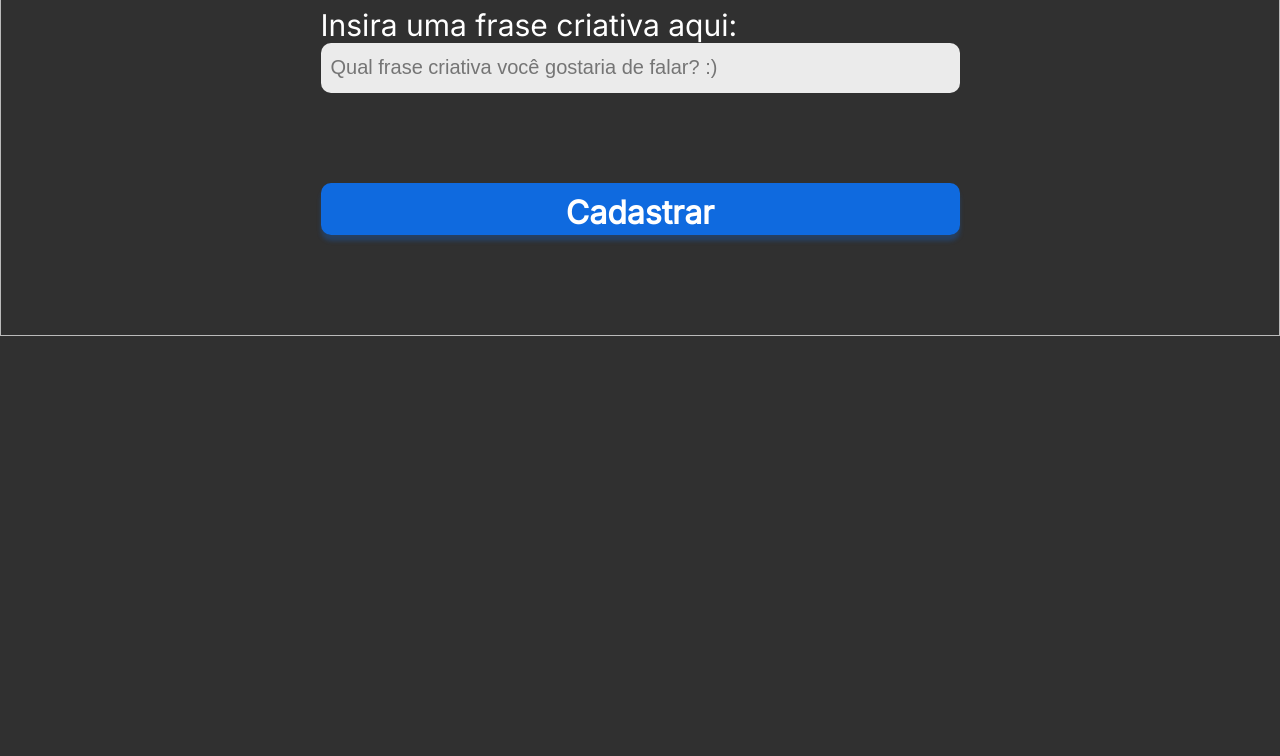
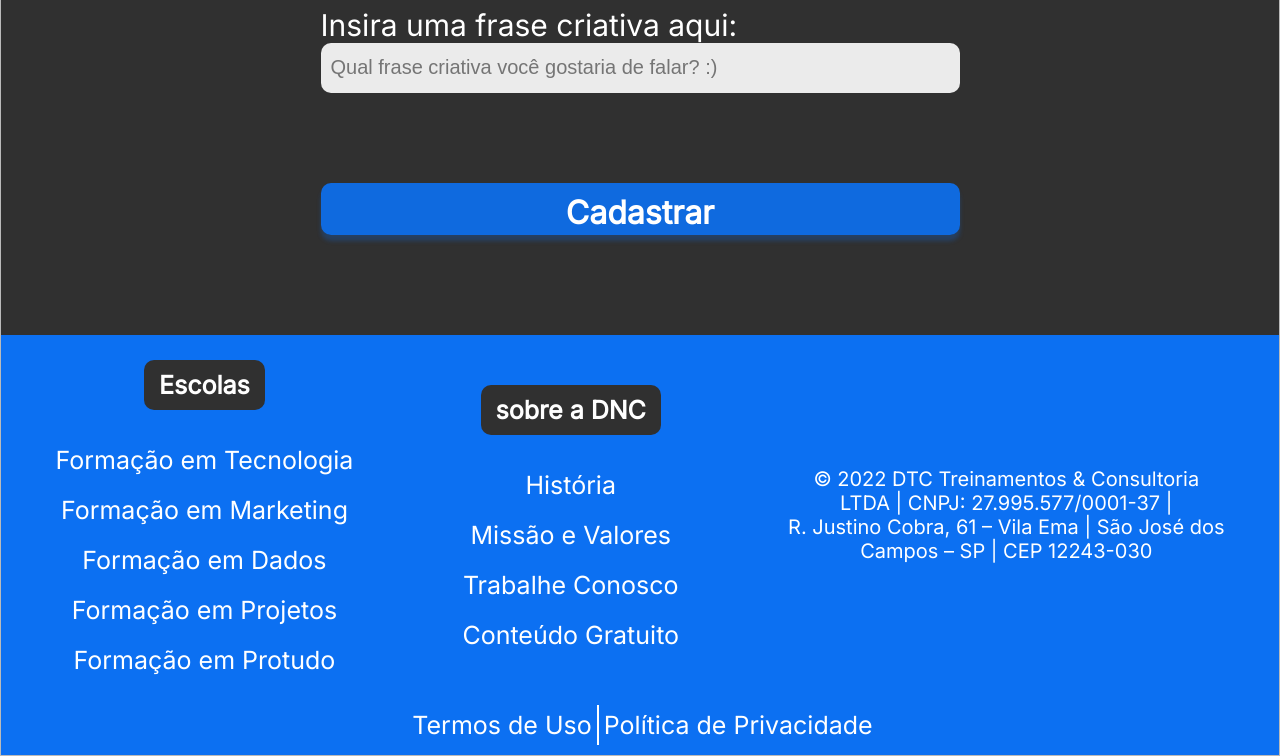
Before and after one commit to TaldoTavares/BootcampDnc, a plain HTML site: page index.html in a window 1280 px wide. Shown: the part 1088-1844 px from the top of the page. Before the commit the page ends 1424 px from the top, so only its background shows below. Drawn offline with Linux system fonts and the light colour scheme; a web font is replaced by a local one.

Commit message:
Ajustes no rodapé

```diff
--- a/index.html
+++ b/index.html
@@ -68,5 +68,57 @@
             <input id="buttonLogin" type="submit" value="Cadastrar">
         </form>
     </section>
+
+    <footer>
+        <div class="line1">
+            <nav>
+                <h3>Escolas</h3>
+                <ul>
+                    <li>
+                        <a href="">Formação em Tecnologia</a>
+                    </li>
+                    <li>
+                        <a href="">Formação em Marketing</a>
+                    </li>
+                    <li>
+                        <a href="">Formação em Dados</a>
+                    </li>
+                    <li>
+                        <a href="">Formação em Projetos</a>
+                    </li>
+                    <li>
+                        <a href="">Formação em Protudo</a>
+                    </li>
+                </ul>
+            </nav>
+            <nav>
+                <h3 id="about">sobre a DNC</h3>
+                <ul>
+                    <li>
+                        <a href="">História</a>
+                    </li>
+                    <li>
+                        <a href="">Missão e Valores</a>
+                    </li>
+                    <li>
+                        <a href="">Trabalhe Conosco</a>
+                    </li>
+                    <li>
+                        <a href="">Conteúdo Gratuito</a>
+                    </li>
+                </ul>
+            </nav>
+            <div id="address">
+                © 2022 DTC Treinamentos & Consultoria<br> LTDA
+                | CNPJ: 27.995.577/0001-37
+                |<br> R. Justino Cobra, 61 – Vila Ema |
+                 São José dos<br> Campos – SP | CEP 12243-030
+            </div>
+        </div>
+        <div class="line2">
+            <a href="">Termos de Uso</a>
+            <a href="">Política de Privacidade</a>
+        </div>
+    </footer>
 </body>
 </html>
--- a/style.css
+++ b/style.css
@@ -121,7 +121,7 @@
     height: 15px;
     margin-right: 0;
 }
-#buttonLogin {
+form input#buttonLogin {
     background: rgba(12, 112, 242, 0.9);
     box-shadow: 0px 6px 4px rgba(12, 112, 242, 0.25);
     border-radius: 10px;
@@ -136,3 +136,80 @@
     color: #FFFFFF;
     cursor: pointer;
 }
+footer {
+    background: #0C70F2;
+    border: 0;
+}
+footer .line1 {
+    display: flex;
+    justify-content: space-around;
+    align-items: center;
+}
+footer ul {
+    list-style: none;
+    margin: 0;
+    padding: 0;
+}
+footer .line1 ul li {
+    text-align: center;
+    font-family: 'Inter';
+    font-style: normal;
+    font-size: 25px;
+    line-height: 30px;
+    text-align: center;
+    color: #FFFFFF;
+    margin-top: 20px;
+    margin-bottom: 20px;
+}
+footer .line1 h3 {
+    text-align: center;
+    font-family: 'Inter';
+    font-style: normal;
+    font-size: 25px;
+    line-height: 30px;
+    color: #FFFFFF;
+    background: #303030;
+    border-radius: 10px;
+    padding: 10px 15px 10px 15px;
+    margin-bottom: 15px;
+}
+footer .line1 nav {
+    display: flex;
+    flex-direction: column;
+    align-items: center;
+}
+footer .line1 ul li a {
+    color: #FFFFFF;
+}
+footer .line1 ul li a:hover {
+    color: #BABABA;
+}
+footer #address {
+    font-family: 'Inter';
+    font-style: normal;
+    font-size: 20px;
+    line-height: 24px;
+    text-align: center;
+    color: #FFFFFF;
+}
+footer .line2{
+    display: flex;
+    justify-content: center;
+    padding: 10px;
+    margin-left: 5px;
+}
+footer .line2 a{
+    font-family: 'Inter';
+    font-style: normal;
+    font-size: 25px;
+    line-height: 30px;
+    text-align: center;
+    color: #FFFFFF;
+    padding: 5px;
+}
+footer .line2 a:hover{
+    color: #BABABA;
+}
+footer .line2 a:first-child{
+    border-right: 2px solid #FFFFFF;
+}
```
